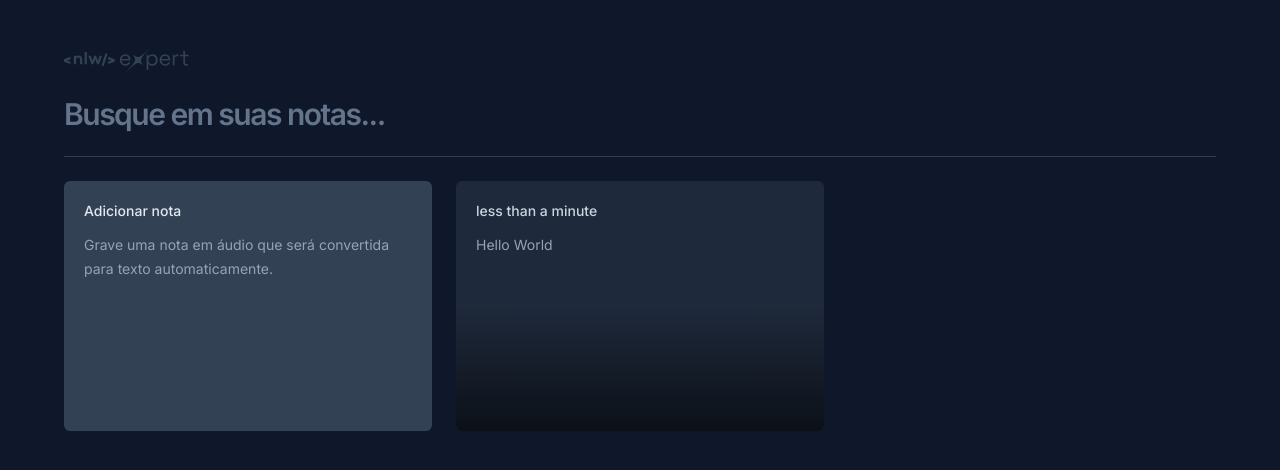
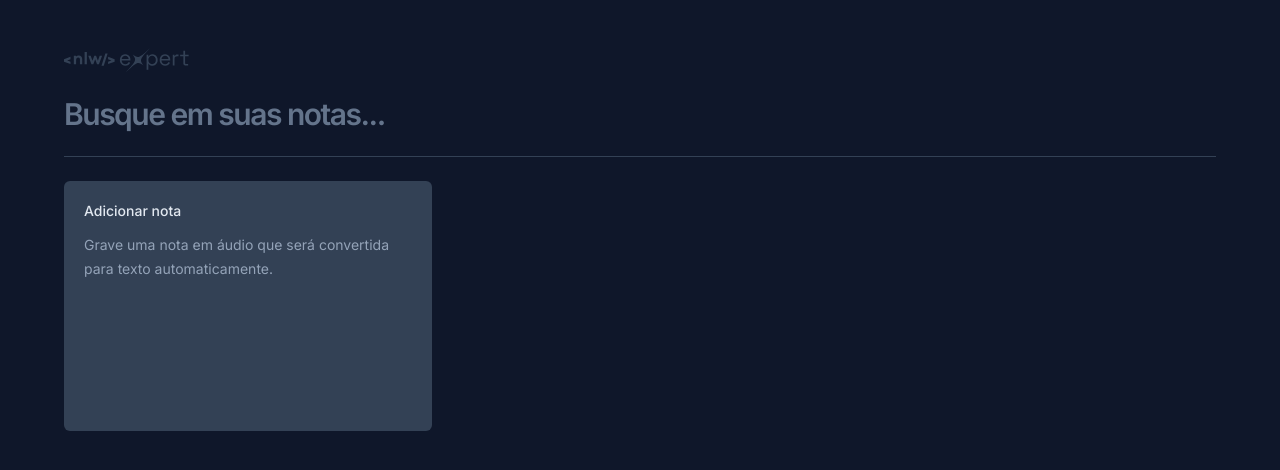
Before and after one commit to phmelosilva/NLW-Expert-Notes, a React (Vite) app: page / in a window 1280 px wide. Shown: the top 470 px of the page. Built offline with nearby package versions, Linux system fonts and the light colour scheme.

Commit message:
Lista de notas adicionado

```diff
--- a/src/app.tsx
+++ b/src/app.tsx
@@ -1,13 +1,40 @@
+import { useState } from 'react'
 import logo from './assets/logo-nlw-expert.svg'
 import { NewNoteCard } from './components/new-note-card'
 import { NoteCard } from './components/note-card'
 
-const note = {
-  date: new Date(),
-  content: 'Hello World'
+interface Note {
+  id: string
+  date: Date
+  content: string
 }
 
 export function App() {
+
+  const [notes, setNotes] = useState<Note[]>(() => {
+    const notesOnStorage = localStorage.getItem('notes')
+
+    if (notesOnStorage) {
+       return JSON.parse(notesOnStorage)
+    }
+
+    return []
+  })
+
+  function onNoteCreated(content: string) {
+    const newNote = {
+      id: crypto.randomUUID(),
+      date: new Date(),
+      content,
+    }
+
+    const notesArray = [newNote, ...notes]
+
+    setNotes(notesArray)
+
+    localStorage.setItem('notes', JSON.stringify(notesArray))
+  }
+
   return (
     <div className="mx-auto max-w-6xl my-12 space-y-6">
       <img src = {logo} alt="NLW Expert" />
@@ -22,11 +49,11 @@
 
       <div className='h-px bg-slate-700' />
         <div className='grid grid-cols-3 gap-6 auto-rows-[250px]'>
-          <NewNoteCard/>
+          <NewNoteCard onNoteCreated={onNoteCreated} />
 
-          <NoteCard note={note} />
-          {/* <NoteCard date={new Date()} content="Teste" />  */}
-
+          {notes.map(note => {
+            return <NoteCard key={note.id} note={note} />
+          })}
 
         </div>
 
--- a/src/components/new-note-card.tsx
+++ b/src/components/new-note-card.tsx
@@ -3,27 +3,36 @@
 import { ChangeEvent, FormEvent, useState } from 'react'
 import { toast } from 'sonner'
 
-export function NewNoteCard() {
-    const [shouldShowOnBoarding, setShoulShowOnBoarding] = useState(true)
+interface NewNoteCardProps {
+    onNoteCreated: (content: string) => void
+}
+
+export function NewNoteCard({ onNoteCreated }: NewNoteCardProps) {
+    const [shouldShowOnBoarding, setShouldShowOnBoarding] = useState(true)
     const [content, setContent] = useState('')
 
     function handleStartEditor() {
-        setShoulShowOnBoarding(false);
+        setShouldShowOnBoarding(false);
     }
 
     function handleContentChanged(event: ChangeEvent<HTMLTextAreaElement>) {
         setContent(event.target.value)
 
         if (event.target.value == '') {
-            setShoulShowOnBoarding(true);
+            setShouldShowOnBoarding(true);
         }
     }
 
     function handleSaveNote(event: FormEvent) {
         event.preventDefault()
 
+        onNoteCreated(content)
+
+        setContent('')
+
+        setShouldShowOnBoarding(true)
+
         toast.success('Nota criada com sucesso!')
-
     }
 
     return (
@@ -58,6 +67,7 @@
                                     autoFocus
                                     className='text-small leading-6 text-slate-400 bg-transparent resize-none flex-1 outline-none'
                                     onChange={handleContentChanged}
+                                    value={content}
                                 />
                             ) }
                         </div>
--- a/src/components/note-card.tsx
+++ b/src/components/note-card.tsx
@@ -15,7 +15,7 @@
         <Dialog.Root>
             <Dialog.Trigger className='rounded-md text-left flex flex-col bg-slate-800 p-5 gap-3 overflow-hidden relative outline-none hover:ring-2 hover:ring-slate-600 focus-visible:ring-2 focus-visible:ring-lime-400'>
                 <span className='text-sm font-medium text-slate-300'>
-                    {formatDistanceToNow(note.date)}
+                    {formatDistanceToNow(note.date, {locale: ptBR, addSuffix: true })}
                 </span>
                 <p className='text-sm leading-6 text-slate-400'>
                     {note.content}
```
Also changed, not shown: 1 other file (tests, documents, lock files or other folders).
